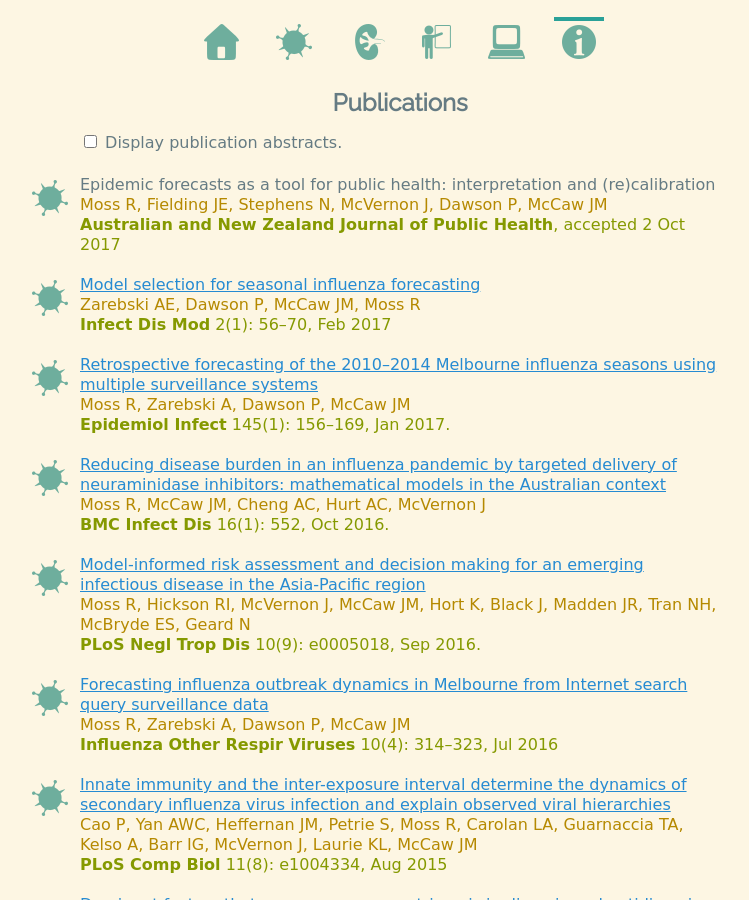
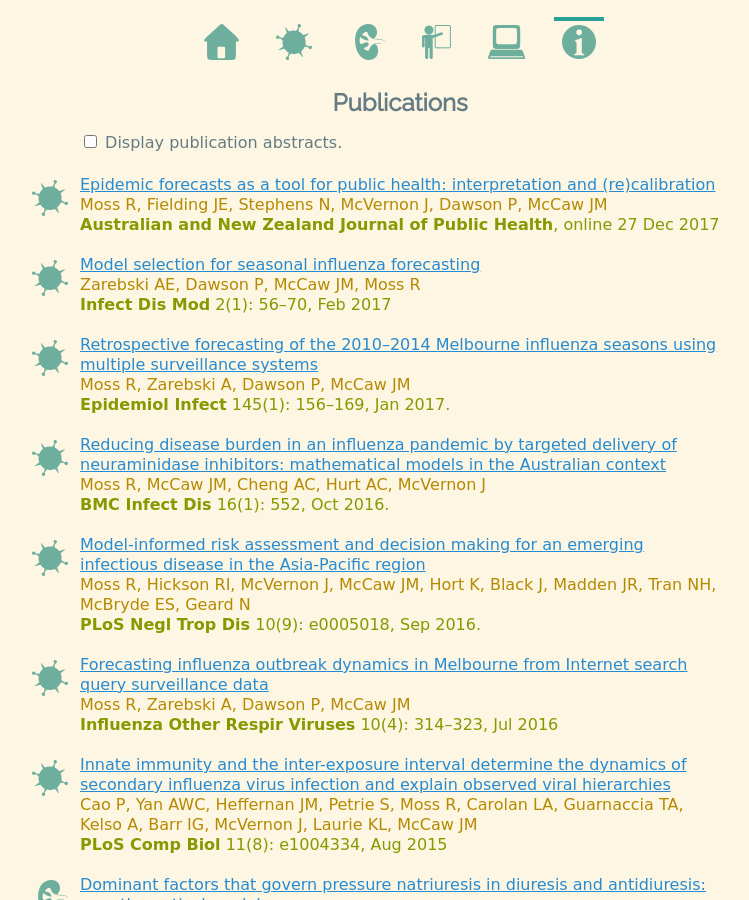
Before and after one commit to robmoss/previous2-robmoss.github.io, a Jekyll site: the page built from pubs/index.md, in a window 1280 px wide and 900 px high. Shown: the whole window, without its empty margins (240-989 px from the left). Built offline with Jekyll 4.4.1, drawn with Linux system fonts in a browser that asks for light colours; some web fonts are replaced.

Commit message:
The live forecasting paper is now online

```diff
--- a/pubs/index.md
+++ b/pubs/index.md
@@ -41,12 +41,13 @@ title: Publications
 </p>
 
 <ul class="publication-list">
-      <li class="epi">Epidemic forecasts as a tool for public health:
-        interpretation and (re)calibration<br/>
+      <li class="epi"><a
+        href="http://dx.doi.org/10.1111/1753-6405.12750">Epidemic forecasts as
+        a tool for public health: interpretation and (re)calibration</a><br/>
         <span class="author">Moss R, Fielding JE, Stephens N, McVernon J,
         Dawson P, McCaw JM</span><br/>
         <span class="journal"><b>Australian and New Zealand Journal of Public
-        Health</b>, accepted 2 Oct 2017</span><br/>
+        Health</b>, online 27 Dec 2017</span><br/>
         <span class="abstract">
         <strong>Objective and Methods:</strong> Recent studies have used
         Bayesian methods to predict timing of influenza epidemics many weeks
```
